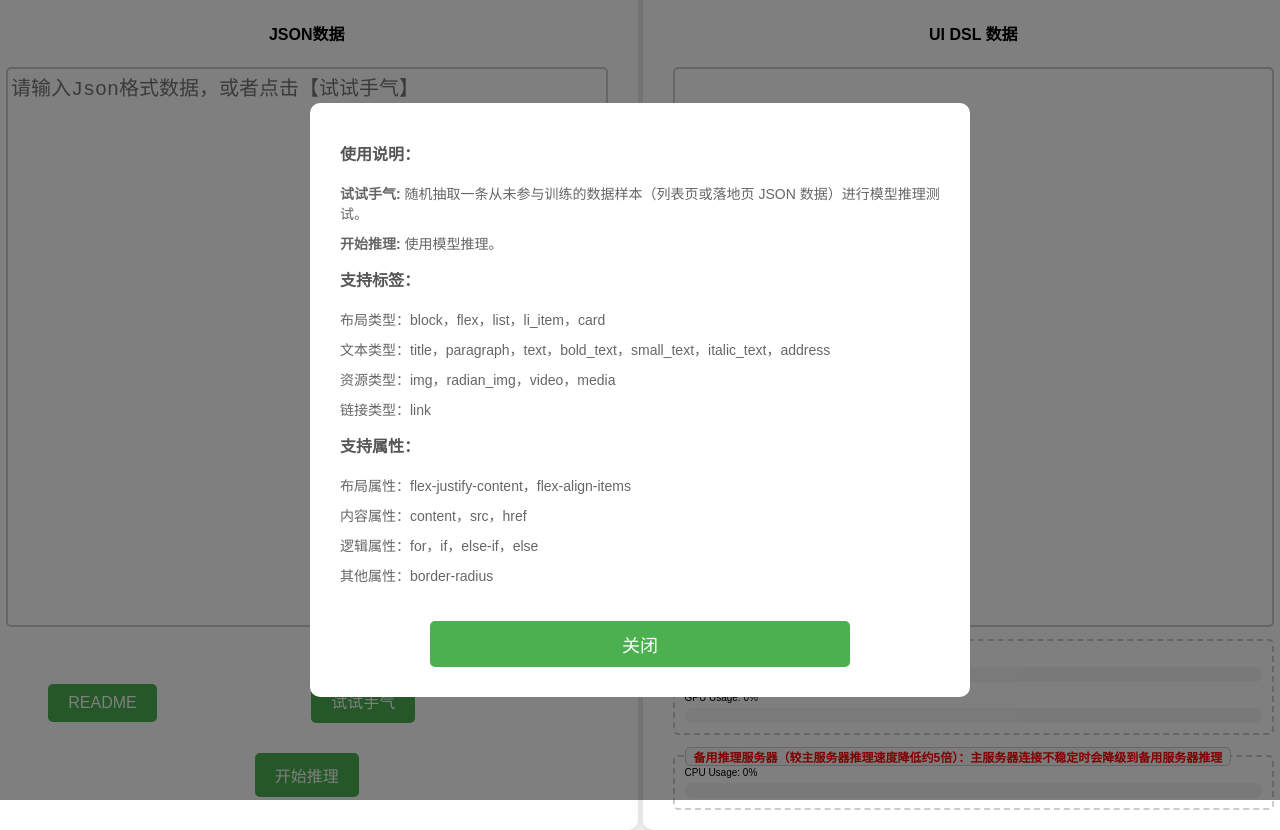
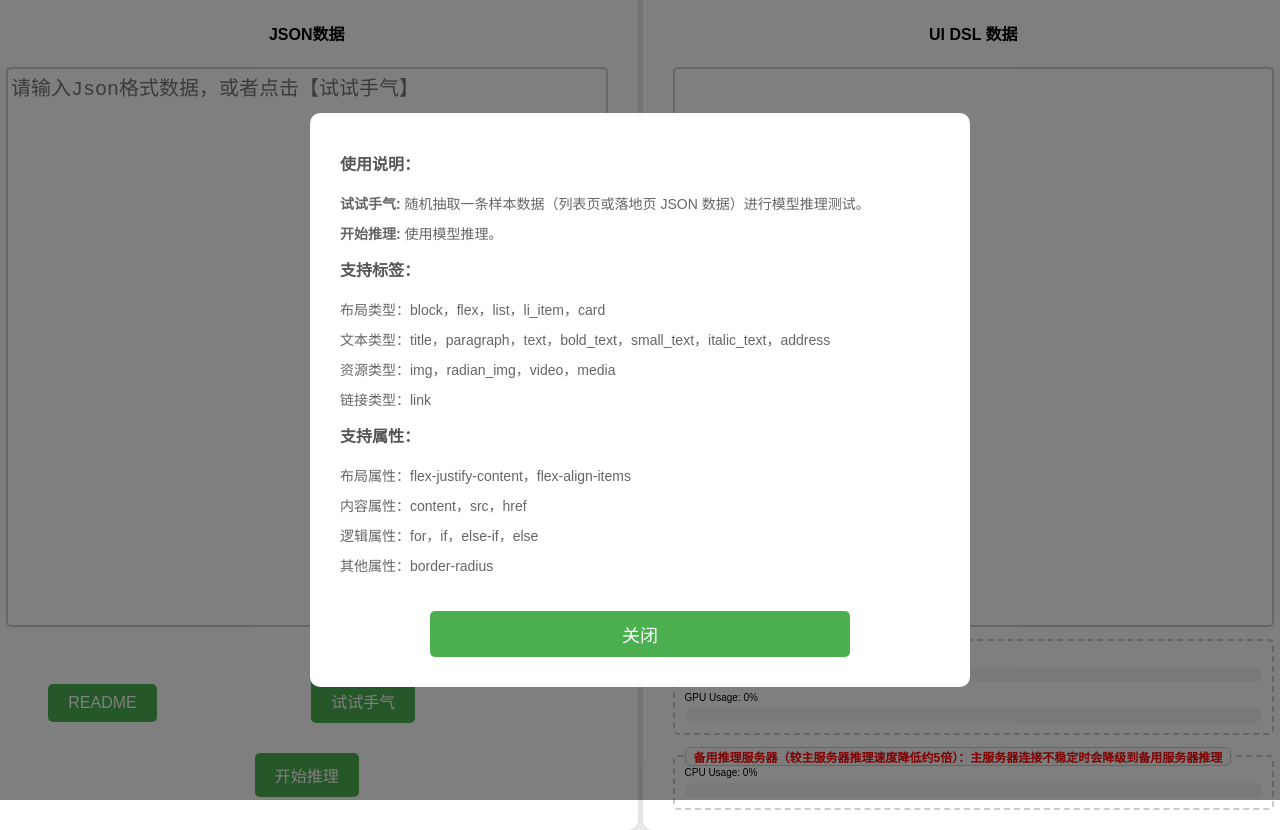
Before and after one commit to LumenVestige/Json2DSLFormatModel, a plain HTML site: page workspace/index.html in a window 1280 px wide. Both pictures are taken after a click on the button "README". Shown: the top 830 px of the page. Drawn offline with nearby package versions, Linux system fonts and the light colour scheme.

Commit message:
update desc

```diff
--- a/workspace/index.html
+++ b/workspace/index.html
@@ -303,7 +303,7 @@
     <div class="r-modal-content">
         <p><strong>使用说明：</strong></p>
         <ul>
-            <li><strong>试试手气:</strong> 随机抽取一条从未参与训练的数据样本（列表页或落地页 JSON 数据）进行模型推理测试。
+            <li><strong>试试手气:</strong> 随机抽取一条样本数据（列表页或落地页 JSON 数据）进行模型推理测试。
             </li>
             <li><strong>开始推理:</strong> 使用模型推理。</li>
         </ul>
```
Also changed, not shown: 1 other file.
